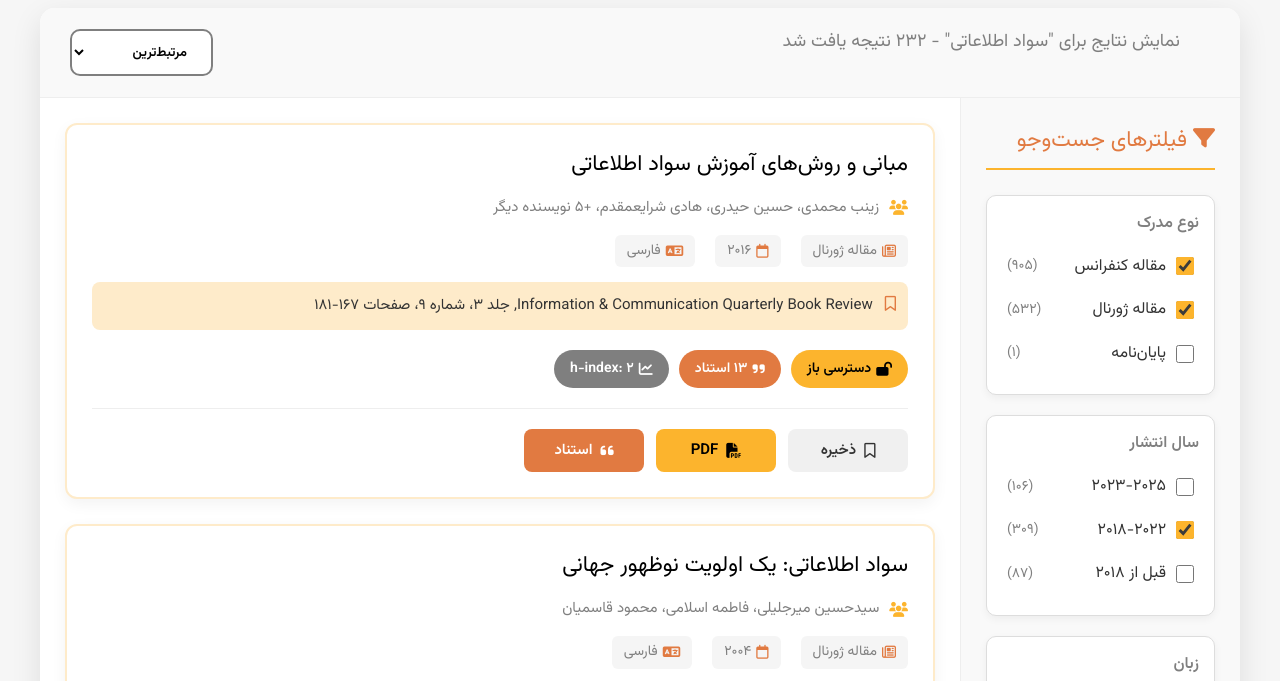
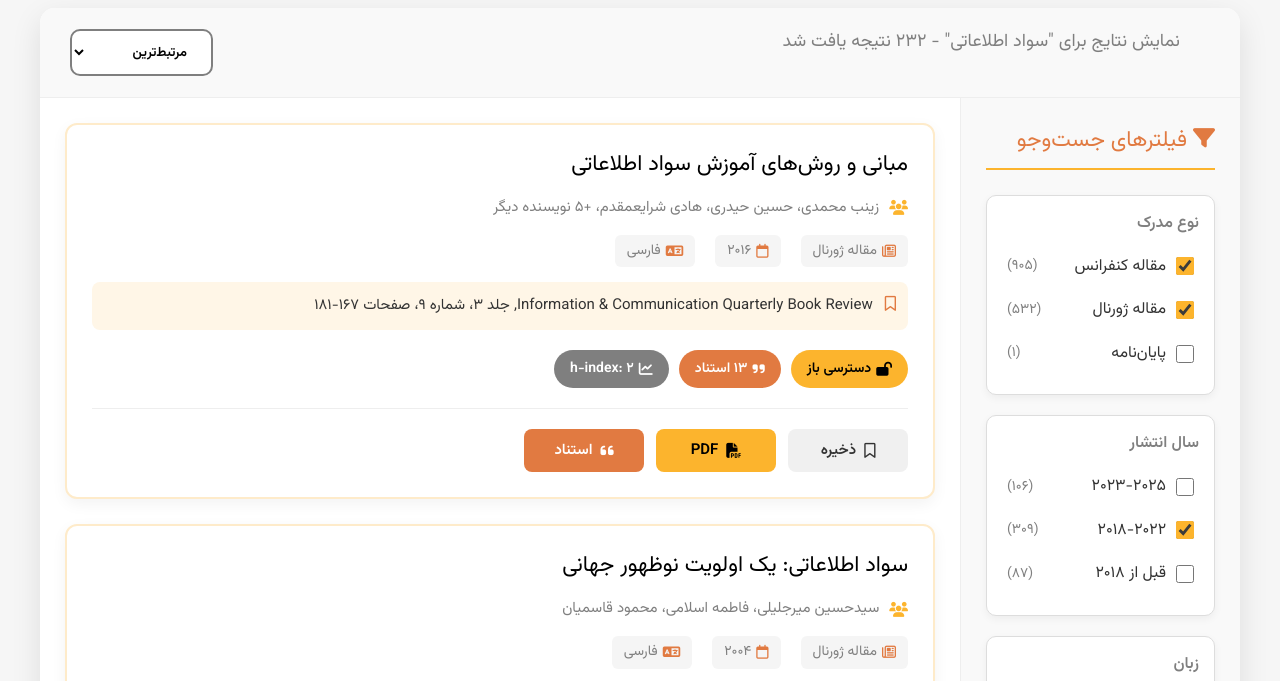
Before and after one commit to SciExplore-2025/resultpage, a plain HTML site: page index.html in a window 1280 px wide. Shown: the part 82-763 px from the top of the page. Drawn offline with Linux system fonts and the light colour scheme.

Commit message:
Update index.html

```diff
--- a/index.html
+++ b/index.html
@@ -319,7 +319,7 @@
         }
 
         .source {
-            background: #FEEBCA;
+            background: #FFF6E7;
             padding: 12px;
             border-radius: 8px;
             margin: 15px 0;
```
